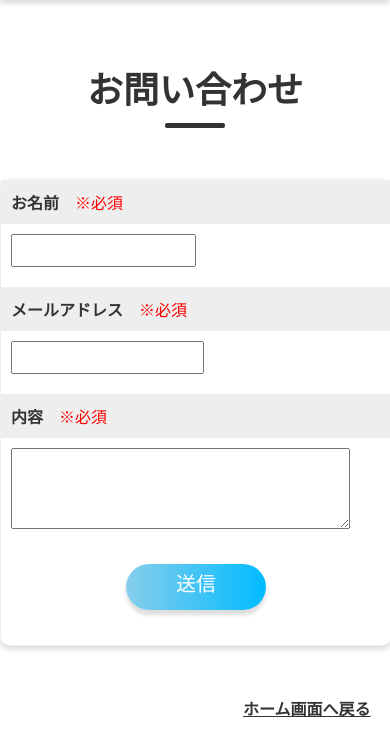
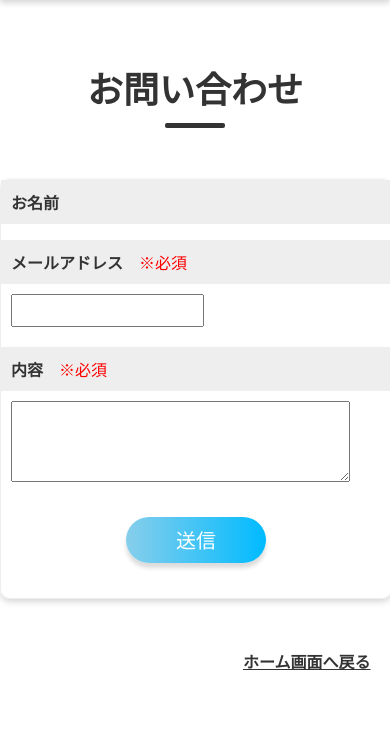
Before and after one commit to megumimorisawa/sanctuary_places, a PHP site: page /views/contact_view.php in a window 390 px wide. Shown: the part 63-819 px from the top of the page. Run offline with PHP 8.4, Linux system fonts and the light colour scheme; the template is opened without the code that fills it, so the values that code supplies are empty.

Commit message:
コンタクトフォーム修正

```diff
--- a/contact.php
+++ b/contact.php
@@ -1,5 +1,8 @@
 <?php
+    require_once 'daos/UserDAO.php';
     session_start();
+
+    $login_user = $_SESSION['login_user'];
 
     $errors = $_SESSION['errors'];
     $_SESSION['errors'] = null;
--- a/css/contact.css
+++ b/css/contact.css
@@ -138,6 +138,8 @@ body {
       .contact .form-name span {
         color: red;
         font-weight: normal; }
+      .contact .form-name-ttx {
+        margin-left: 20px; }
     .contact .form-input {
       margin: 10px 10px 20px; }
     .contact .form-btn {
@@ -153,7 +155,8 @@ body {
         font-size: 20px;
         border: none;
         color: #fff;
-        background-color: initial; }
+        background-color: initial;
+        padding: 5px; }
   .contact .home-btn {
     text-align: right;
     width: 45%;
--- a/css/contact.scss
+++ b/css/contact.scss
@@ -176,6 +176,10 @@ body {
                 color: red;
                 font-weight: normal;
             }
+
+            &-ttx {
+                margin-left: 20px;
+            }
         }
 
         &-input {
@@ -197,6 +201,8 @@ body {
                 border: none;
                 color: #fff;
                 background-color: initial;
+                padding: 5px;
+
             }
         }
     }
--- a/css/show.css
+++ b/css/show.css
@@ -102,6 +102,12 @@ body {
   text-align: center;
   width: 30%;
   margin: 100px auto 0; }
+  @media screen and (max-width: 896px) {
+    .show .message {
+      width: 50%; } }
+  @media screen and (max-width: 480px) {
+    .show .message {
+      width: 80%; } }
   .show .message p {
     position: relative;
     color: #333;
--- a/views/contact_view.php
+++ b/views/contact_view.php
@@ -40,8 +40,8 @@
 
             <section class="form">
                 <form action="contact_check.php" method="post">
-                    <p class="form-name">お名前&emsp;<span>※必須</span></p>
-                    <div class="form-input"><input type="text" name="name" style="height:27px"></div>
+                    <p class="form-name">お名前&emsp;</p>
+                    <p class="form-name-ttx"><?php print $login_user->name; ?></p>
                     <p class="form-name">メールアドレス&emsp;<span>※必須</span></p>
                     <div class="form-input"><input type="email" name="email" style="height:27px;width:50%"></div>
                     <p class="form-name">内容&emsp;<span>※必須</span></p>
```
Also changed, not shown: contact_check.php (+5 -6 lines), css/show.scss (+7 -0 lines), css/style.css (+10 -1 lines), 3 other files.
